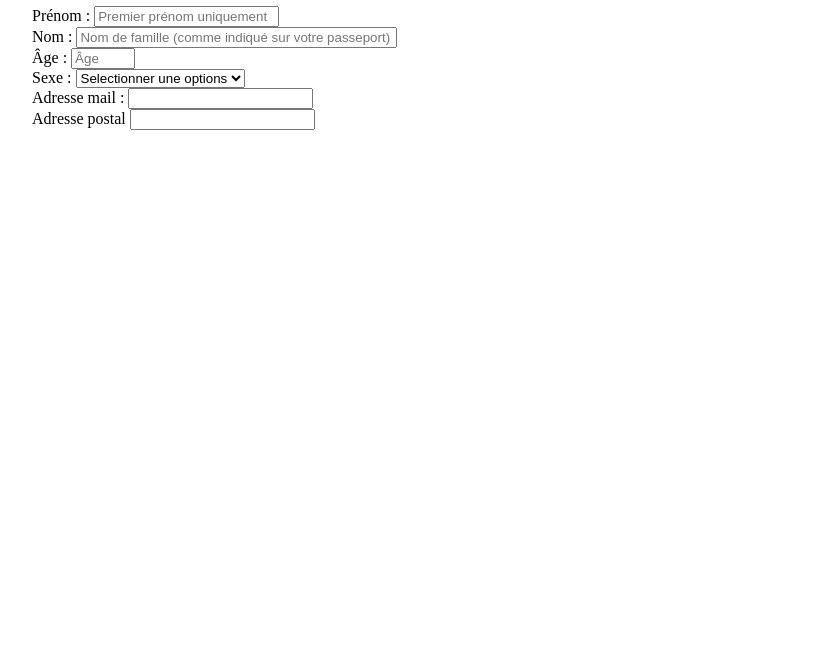
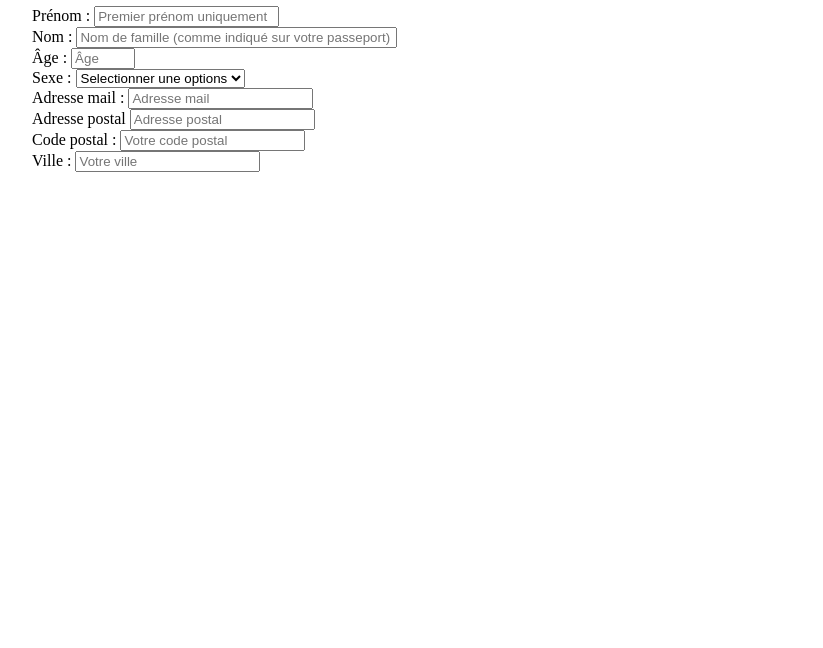
Before and after one commit to Loicwr/formulaire, a plain HTML site: page index.html in a window 1280 px wide. Shown: the part 152-800 px from the top of the page, without its empty margins (16-839 px from the left). Drawn offline with Linux system fonts and the light colour scheme.

Commit message:
feat(fr)code postal et ville

```diff
--- a/index.html
+++ b/index.html
@@ -42,11 +42,19 @@
                 </li>
                 <li>
                     <label for="email">Adresse mail :</label>
-                    <input type="email" id="email" name="user_mail" required>
+                    <input type="email" id="email" name="user_mail" required placeholder="Adresse mail">
                 </li>
                 <li>
                     <label for="adresse">Adresse postal</label>
-                    <input type="text" id="adresse" name="adresse" required >
+                    <input type="text" id="adresse" name="adresse" required placeholder="Adresse postal">
+                </li>
+                <li>
+                    <label for="postal">Code postal :</label>
+                    <input type="number" id="postal" name="postal" required placeholder="Votre code postal">
+                </li>
+                <li>
+                    <label for="ville">Ville :</label>
+                    <input type="text" id="ville" name="ville" required placeholder="Votre ville">
                 </li>
 
             </ul>
```
